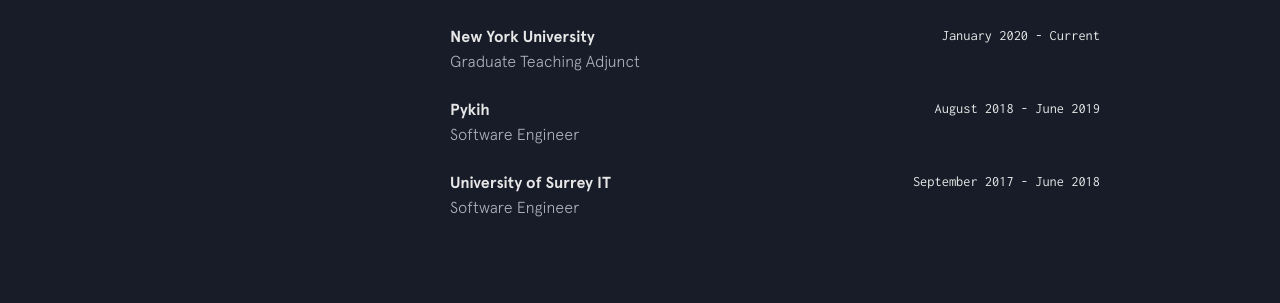
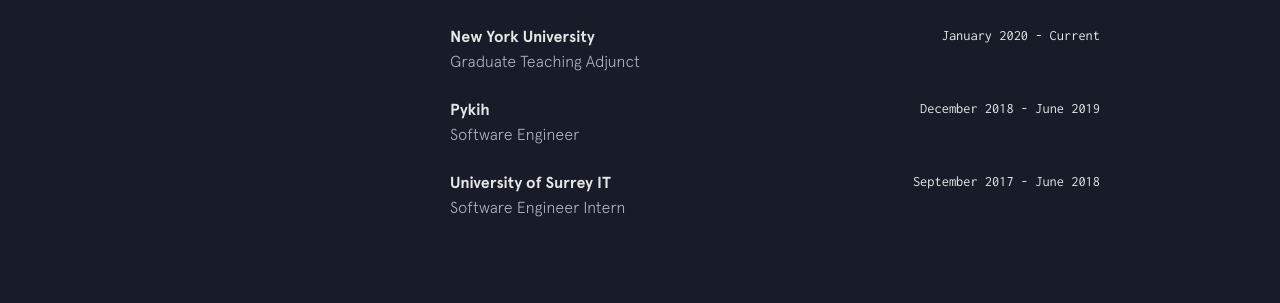
Before and after one commit to mohitnihalani/mohitnihalani.github.io, a Jekyll site: the page built from index.html, in a window 1280 px wide and 900 px high, scrolled down 2624 px. Shown: the part 159-462 px from the top of the window. Built offline with Jekyll 4.4.1, drawn with Linux system fonts in a browser that asks for light colours; nearby versions of some CDN libraries.

Commit message:
added internship

```diff
--- a/_data/experience.yml
+++ b/_data/experience.yml
@@ -10,10 +10,10 @@
 
 - company: Pykih
   url: https://pykih.com/
-  time: August 2018 - June 2019
+  time: December 2018 - June 2019
   position: Software Engineer
 
 - company: University of Surrey IT
   url: https://www.surrey.ac.uk/
   time: September 2017 - June 2018
-  position: Software Engineer
+  position: Software Engineer Intern
```
